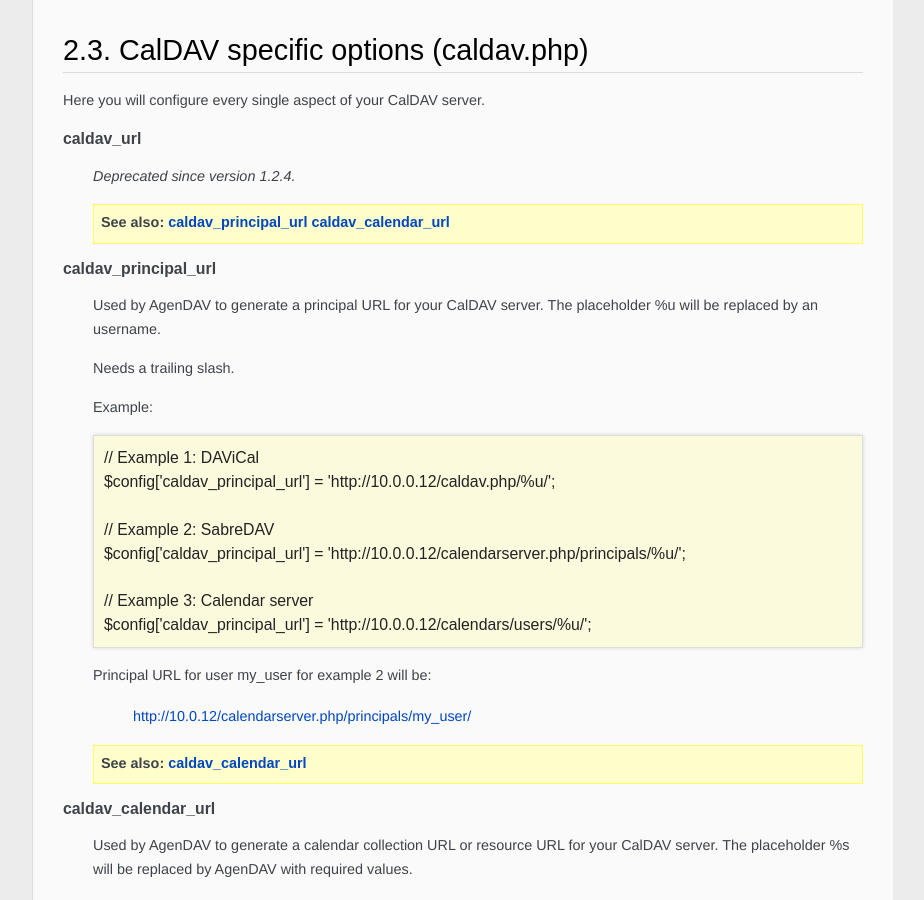
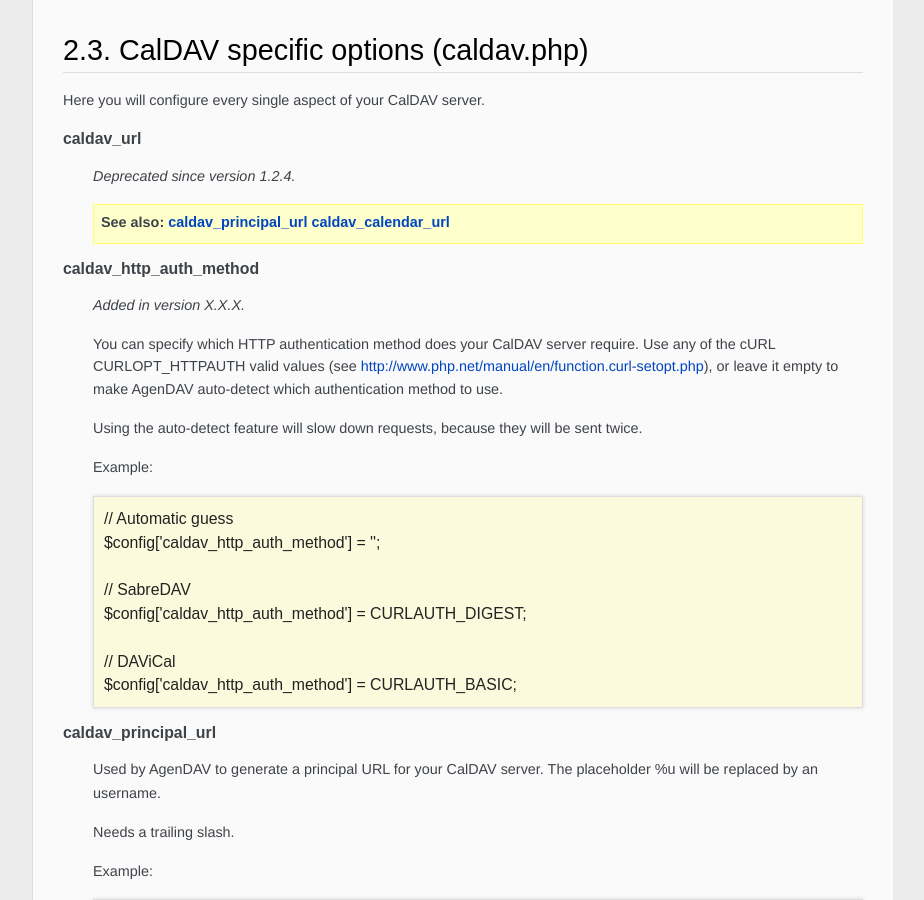
Before and after one commit to birdrock00/caldaver, a Sphinx documentation site: the page built from doc/source/admin/configuration.rst, in a window 1280 px wide and 900 px high, scrolled down 4490 px. Shown: the whole window, without its empty margins (268-1192 px from the left). Built offline with Sphinx 7.4.7, drawn with Linux system fonts in a browser that asks for light colours; some web fonts are replaced.

Commit message:
Add cURL notes and doc

```diff
--- a/doc/source/admin/configuration.rst
+++ b/doc/source/admin/configuration.rst
@@ -235,6 +235,29 @@
 
    .. seealso:: :confval:`caldav_principal_url` :confval:`caldav_calendar_url`
 
+.. confval:: caldav_http_auth_method
+
+   .. versionadded:: X.X.X
+
+   You can specify which HTTP authentication method does your CalDAV server
+   require. Use any of the cURL ``CURLOPT_HTTPAUTH`` valid values (see
+   http://www.php.net/manual/en/function.curl-setopt.php), or leave it empty
+   to make AgenDAV auto-detect which authentication method to use.
+
+   Using the auto-detect feature will slow down requests, because they will
+   be sent twice.
+
+   Example::
+
+    // Automatic guess
+    $config['caldav_http_auth_method'] = '';
+
+    // SabreDAV
+    $config['caldav_http_auth_method'] = CURLAUTH_DIGEST;
+
+    // DAViCal
+    $config['caldav_http_auth_method'] = CURLAUTH_BASIC;
+
 .. confval:: caldav_principal_url
 
    Used by AgenDAV to generate a principal URL for your CalDAV server. The
```
Also changed, not shown: README.md (+1 -0 lines), doc/source/releasenotes.rst (+10 -0 lines), 1 other file.
